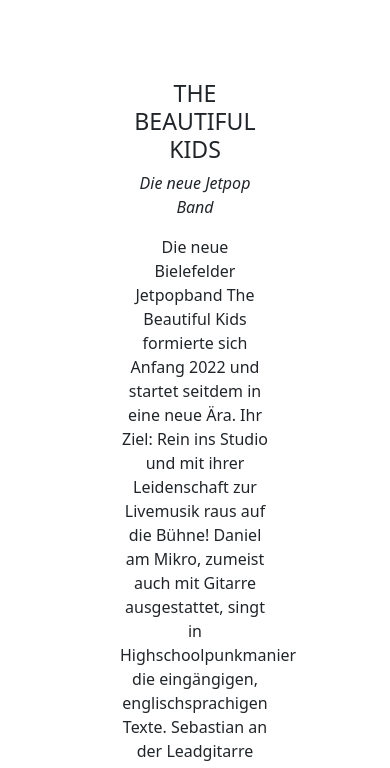
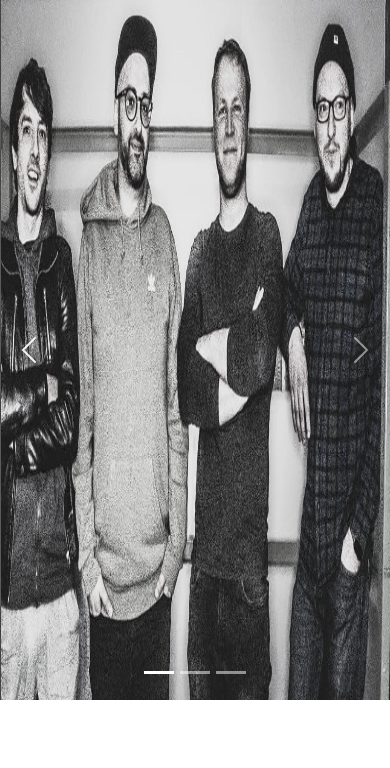
Before and after one commit to McNamara84/OnePagerTBK, a plain HTML site: page index.html in a window 390 px wide. Shown: the top 768 px of the page. Drawn offline with nearby package versions, Linux system fonts and the light colour scheme.

Commit message:
+Bildergalerie (Karusell)

```diff
--- a/index.html
+++ b/index.html
@@ -24,9 +24,111 @@
       .person:hover {
         border-color: #f1f1f1;
       }
+      .carousel-inner img {
+        -webkit-filter: grayscale(90%);
+        filter: grayscale(90%); /* Alle Fotos im Karusell s/w */
+        width: 100%; /* Breite der Fotos immer displybreit */
+        margin: auto;
+      }
+      .carousel-caption h3 {
+        color: #fff !important;
+      }
+      @media (max-width: 600px) {
+        .carousel-caption {
+          display: none; /* Bei <600px Text im Karusell ausblenden */
+        }
+      }
     </style>
   </head>
   <body>
+    <div
+      id="bilderKarusell"
+      class="carousel carousel slide"
+      data-bs-ride="carousel"
+    >
+      <div class="carousel-indicators">
+        <button
+          type="button"
+          data-bs-target="#bilderKarusell"
+          data-bs-slide-to="0"
+          class="active"
+          aria-current="true"
+          aria-label="Slide 1"
+        ></button>
+        <button
+          type="button"
+          data-bs-target="#bilderKarusell"
+          data-bs-slide-to="1"
+          aria-label="Slide 2"
+        ></button>
+        <button
+          type="button"
+          data-bs-target="#bilderKarusell"
+          data-bs-slide-to="2"
+          aria-label="Slide 3"
+        ></button>
+      </div>
+      <div class="carousel-inner">
+        <div class="carousel-item active" data-bs-interval="10000">
+          <img
+            src="gig1.jpg"
+            class="d-block w-100"
+            alt="Rinteln"
+            width="1200"
+            height="700"
+          />
+          <div class="carousel-caption d-none d-md-block">
+            <h5>Rinteln</h5>
+            <p>Ihr ward spitze!</p>
+          </div>
+        </div>
+        <div class="carousel-item" data-bs-interval="2000">
+          <img
+            src="gig2.jpg"
+            class="d-block w-100"
+            alt="Pinteln"
+            width="1200"
+            height="700"
+          />
+          <div class="carousel-caption d-none d-md-block">
+            <h5>Pinteln</h5>
+            <p>Thank you, Pinten! Ihr seid die besten!</p>
+          </div>
+        </div>
+        <div class="carousel-item">
+          <img
+            src="gig3.jpg"
+            class="d-block w-100"
+            alt="Sinteln"
+            width="1200"
+            height="700"
+          />
+          <div class="carousel-caption d-none d-md-block">
+            <h5>Sinteln</h5>
+            <p>Ihr seid noch besser!</p>
+          </div>
+        </div>
+      </div>
+      <button
+        class="carousel-control-prev"
+        type="button"
+        data-bs-target="#bilderKarusell"
+        data-bs-slide="prev"
+      >
+        <span class="carousel-control-prev-icon" aria-hidden="true"></span>
+        <span class="visually-hidden">Previous</span>
+      </button>
+      <button
+        class="carousel-control-next"
+        type="button"
+        data-bs-target="#bilderKarusell"
+        data-bs-slide="next"
+      >
+        <span class="carousel-control-next-icon" aria-hidden="true"></span>
+        <span class="visually-hidden">Next</span>
+      </button>
+    </div>
+
     <div class="container text-center">
       <!-- Text Bandvorstellung -->
       <h3>THE BEAUTIFUL KIDS</h3>
```
Also changed, not shown: gig1.jpg (added), gig2.jpg (added), gig3.jpg (added).
